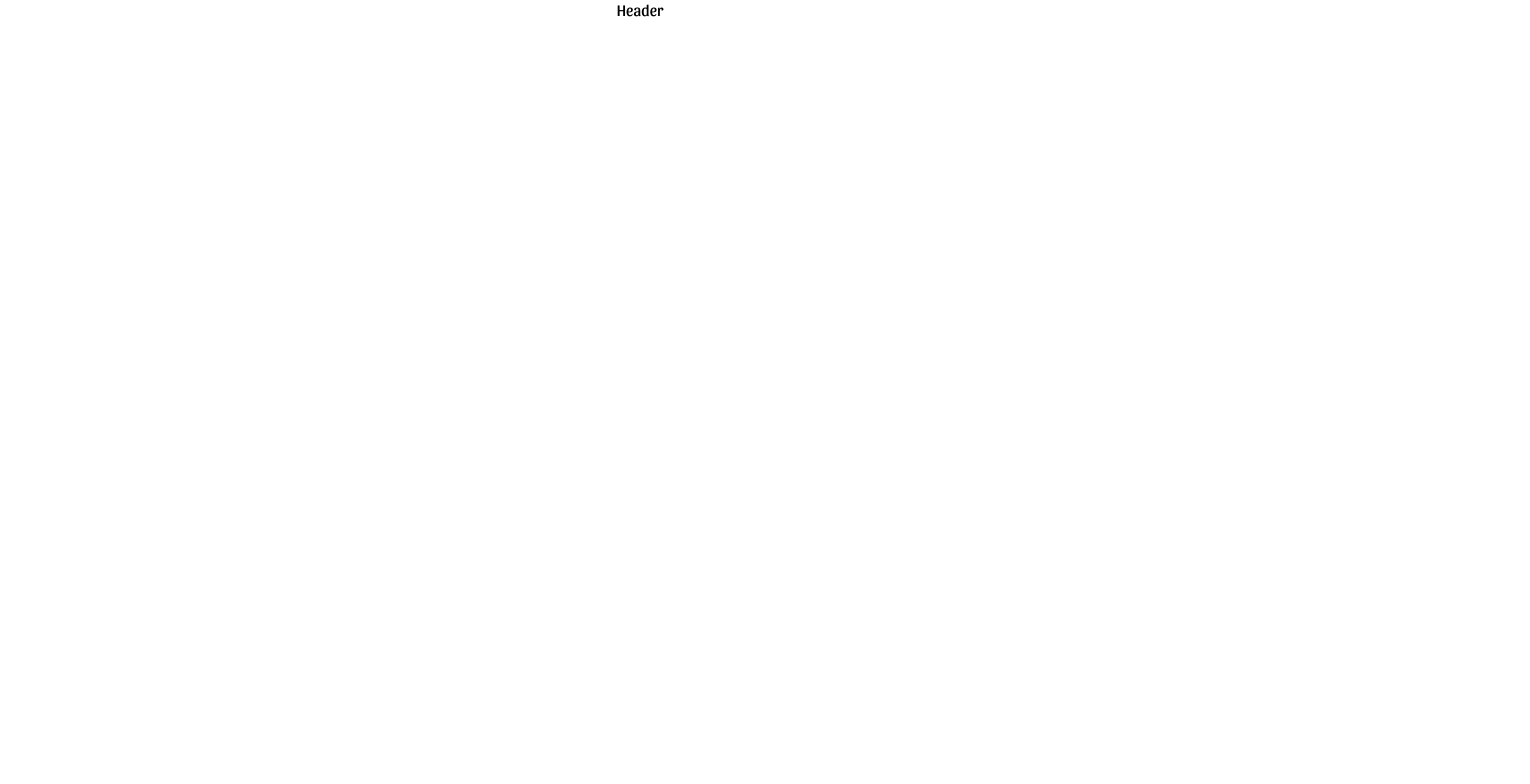
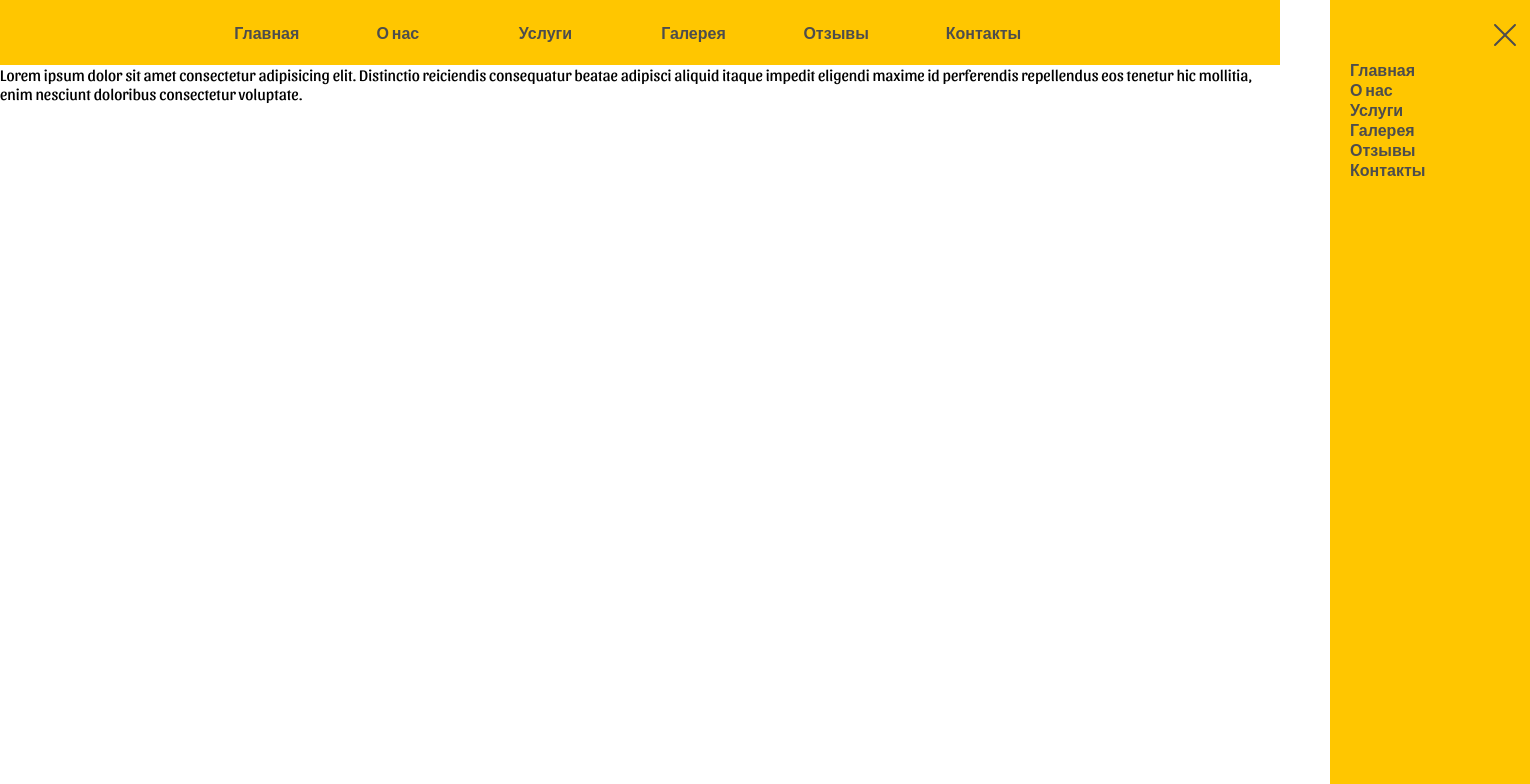
Before and after one commit to AndreiSavelyev1989/bilder_website, a React (Create React App) app: page / in a window 1280 px wide. Shown: the top 784 px of the page, 1530 px wide, since content can reach past the window. Built offline with nearby package versions, Linux system fonts and the light colour scheme.

Commit message:
added header with navigation options and added burger menu for mobile layout

```diff
--- a/package.json
+++ b/package.json
@@ -8,7 +8,9 @@
     "@testing-library/user-event": "^13.5.0",
     "react": "^18.2.0",
     "react-dom": "^18.2.0",
+    "react-icons": "^4.7.1",
     "react-scripts": "5.0.1",
+    "styled-components": "^5.3.6",
     "web-vitals": "^2.1.4"
   },
   "scripts": {
--- a/src/App.css
+++ /dev/null
@@ -1,38 +0,0 @@
-.App {
-  text-align: center;
-}
-
-.App-logo {
-  height: 40vmin;
-  pointer-events: none;
-}
-
-@media (prefers-reduced-motion: no-preference) {
-  .App-logo {
-    animation: App-logo-spin infinite 20s linear;
-  }
-}
-
-.App-header {
-  background-color: #282c34;
-  min-height: 100vh;
-  display: flex;
-  flex-direction: column;
-  align-items: center;
-  justify-content: center;
-  font-size: calc(10px + 2vmin);
-  color: white;
-}
-
-.App-link {
-  color: #61dafb;
-}
-
-@keyframes App-logo-spin {
-  from {
-    transform: rotate(0deg);
-  }
-  to {
-    transform: rotate(360deg);
-  }
-}
--- a/src/App.js
+++ /dev/null
@@ -1,12 +0,0 @@
-import "./App.css";
-import { Header } from "./components/Header/Header";
-
-function App() {
-  return (
-    <div className="App">
-      <Header />
-    </div>
-  );
-}
-
-export default App;
--- /dev/null
+++ b/src/App.jsx
@@ -0,0 +1,40 @@
+import { useState } from "react";
+import styled from "styled-components";
+import { Header } from "./components/Header/Header";
+import { NavBar } from "./components/NavBar/NavBar";
+import { COLOR } from "./assets/styles";
+
+const Container = styled.div`
+  position: relative;
+  width: 100%;
+`;
+const Overlay = styled.div`
+  position: absolute;
+  top: 0;
+  left: 0;
+  width: 100%;
+  height: 100vh;
+  background: ${COLOR.grey100};
+  opacity: 0.5;
+`;
+
+const App = () => {
+  const [isOpenMenu, setIsOpenMenu] = useState(false);
+  return (
+    <>
+      <Container>
+        <Header setIsOpenMenu={setIsOpenMenu} isOpenMenu={isOpenMenu} />
+        <NavBar setIsOpenMenu={setIsOpenMenu} isOpenMenu={isOpenMenu} />
+        <div>
+          Lorem ipsum dolor sit amet consectetur adipisicing elit. Distinctio
+          reiciendis consequatur beatae adipisci aliquid itaque impedit eligendi
+          maxime id perferendis repellendus eos tenetur hic mollitia, enim
+          nesciunt doloribus consectetur voluptate.
+        </div>
+      </Container>
+      {isOpenMenu && <Overlay />}
+    </>
+  );
+};
+
+export default App;
--- /dev/null
+++ b/src/assets/styles/index.js
@@ -0,0 +1,6 @@
+export const COLOR = {
+  orange200: "#ffc600",
+  grey100: "#d4cfcf",
+  grey200: "#919090",
+  grey400: "#4d4d4d",
+};
--- a/src/components/Header/Header.jsx
+++ b/src/components/Header/Header.jsx
@@ -1,7 +1,113 @@
-import React from 'react'
+import React from "react";
+import styled from "styled-components";
+import { COLOR } from "../../assets/styles";
+import { GiHamburgerMenu } from "react-icons/gi";
 
-export const Header = () => {
+const Container = styled.div`
+  display: flex;
+  align-items: center;
+  justify-content: center;
+  width: 100%;
+  height: 65px;
+  background: ${COLOR.orange200};
+
+  @media screen and (max-width: 700px) {
+    justify-content: flex-end;
+  }
+`;
+
+const HamburgerWrapper = styled.div`
+  display: none;
+  width: 50px;
+  height: 50px;
+
+  @media screen and (max-width: 700px) {
+    display: flex;
+    align-items: center;
+    justify-content: center;
+  }
+`;
+
+const Hamburger = styled(GiHamburgerMenu)`
+  width: 30px;
+  height: 30px;
+  color: ${COLOR.grey400};
+  cursor: pointer;
+
+  &:hover {
+    color: ${COLOR.grey200};
+    transition: 0.5s ease;
+  }
+`;
+
+const NavWrapper = styled.div`
+  display: flex;
+  justify-content: center;
+  width: 100%;
+  height: 100%;
+
+  @media screen and (max-width: 700px) {
+    display: none;
+  }
+`;
+
+const List = styled.ul`
+  display: flex;
+  align-items: center;
+  justify-content: space-evenly;
+  width: 70%;
+  height: 100%;
+  margin: 0;
+  padding: 0;
+  list-style: none;
+  font-weight: 600;
+  color: ${COLOR.grey400};
+  @media screen and (max-width: 700px) {
+    flex-direction: column;
+    height: auto;
+    width: 100%;
+    align-items: flex-start;
+    padding: 0 0 0 30px;
+  }
+`;
+
+const ListItem = styled.li`
+  display: flex;
+  align-items: center;
+  min-width: 100px;
+  height: 100%;
+  cursor: pointer;
+  &:hover {
+    transition: linear 0.1s;
+    transform: translate(0px, -4px);
+    color: ${COLOR.grey200};
+  }
+
+  @media screen and (max-width: 700px) {
+    height: 60px;
+  }
+`;
+
+export const Header = ({ setIsOpenMenu, isOpenMenu }) => {
+  const onClickHandler = () => {
+    setIsOpenMenu(!isOpenMenu);
+  };
+
   return (
-    <div>Header</div>
-  )
-}
+    <Container>
+      <HamburgerWrapper>
+        <Hamburger onClick={onClickHandler} />
+      </HamburgerWrapper>
+      <NavWrapper>
+        <List>
+          <ListItem>Главная</ListItem>
+          <ListItem>О нас</ListItem>
+          <ListItem>Услуги</ListItem>
+          <ListItem>Галерея</ListItem>
+          <ListItem>Отзывы</ListItem>
+          <ListItem>Контакты</ListItem>
+        </List>
+      </NavWrapper>
+    </Container>
+  );
+};
--- /dev/null
+++ b/src/components/Nav/Nav.jsx
@@ -0,0 +1,53 @@
+import React from "react";
+import styled from "styled-components";
+import { COLOR } from "../../assets/styles";
+
+const List = styled.ul`
+  display: flex;
+  align-items: center;
+  justify-content: space-evenly;
+  flex-direction: column;
+  width: 70%;
+  height: 100%;
+  margin: 0;
+  padding: 0;
+  list-style: none;
+  font-weight: 600;
+  color: ${COLOR.grey400};
+  @media screen and (max-width: 700px) {
+    height: auto;
+    width: 100%;
+    align-items: flex-start;
+    padding: 0 0 0 30px;
+  }
+`;
+
+const ListItem = styled.li`
+  display: flex;
+  align-items: center;
+  min-width: 100px;
+  height: 100%;
+  cursor: pointer;
+  &:hover {
+    transition: linear 0.1s;
+    transform: translate(0px, -4px);
+    color: ${COLOR.grey200};
+  }
+
+  @media screen and (max-width: 700px) {
+    height: 60px;
+  }
+`;
+
+export const Nav = () => {
+  return (
+    <List>
+      <ListItem>Главная</ListItem>
+      <ListItem>О нас</ListItem>
+      <ListItem>Услуги</ListItem>
+      <ListItem>Галерея</ListItem>
+      <ListItem>Отзывы</ListItem>
+      <ListItem>Контакты</ListItem>
+    </List>
+  );
+};
--- /dev/null
+++ b/src/components/NavBar/NavBar.jsx
@@ -0,0 +1,57 @@
+import React from "react";
+import styled from "styled-components";
+import { Nav } from "../Nav/Nav";
+import { COLOR } from "../../assets/styles";
+import { RxCross1 } from "react-icons/rx";
+
+const Container = styled.div`
+  position: absolute;
+  width: 200px;
+  height: 100vh;
+  top: 0;
+  right: ${({ isOpenMenu }) => (isOpenMenu ? "0" : "-250px")};
+  background: ${COLOR.orange200};
+  transition: ease 1s;
+  z-index: 2;
+`;
+
+const CloseWrapper = styled.div`
+  display: flex;
+  justify-content: flex-end;
+  width: 100%;
+  height: 60px;
+`;
+
+const Close = styled(RxCross1)`
+  width: 30px;
+  height: 30px;
+  margin: 20px 10px 0 0;
+  color: ${COLOR.grey400};
+  cursor: pointer;
+
+  &:hover {
+    color: ${COLOR.grey200};
+    transition: 0.5s ease;
+  }
+`;
+
+const NavBarWrapper = styled.div`
+  display: flex;
+  flex-direction: column;
+`;
+
+export const NavBar = ({ setIsOpenMenu, isOpenMenu }) => {
+  const onClickHandler = () => {
+    setIsOpenMenu(false);
+  };
+  return (
+    <Container isOpenMenu={isOpenMenu}>
+      <NavBarWrapper>
+        <CloseWrapper>
+          <Close onClick={onClickHandler} />
+        </CloseWrapper>
+        <Nav />
+      </NavBarWrapper>
+    </Container>
+  );
+};
--- a/src/index.css
+++ b/src/index.css
@@ -8,6 +8,4 @@ body {
   margin: 0;
   font-family: 'Sansita', sans-serif;
   font-weight: 400;
-  -webkit-font-smoothing: antialiased;
-  -moz-osx-font-smoothing: grayscale;
 }
```
Also changed, not shown: 2 other files (tests, documents, lock files or other folders).
